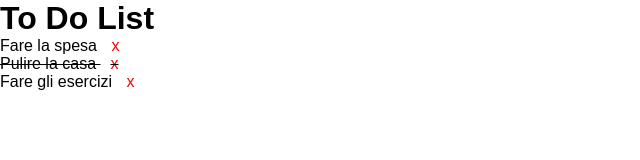
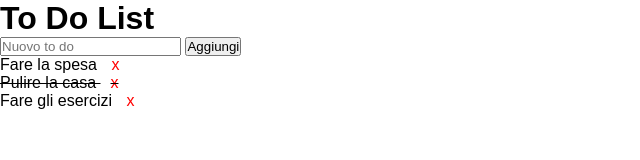
Before and after one commit to lpitto86/vue-todolist, a plain HTML site: page index.html in a window 1280 px wide. Shown: the whole page, without its empty margins (0-640 px from the left). Drawn offline with nearby package versions, Linux system fonts and the light colour scheme.

Commit message:
Milestone3

```diff
--- a/index.html
+++ b/index.html
@@ -10,11 +10,15 @@
 <body>
       <div id="app">
             <h1>To Do List</h1>
+            <div>
+                <input v-model="newTodo" type="text" placeholder="Nuovo to do">
+                <button @click="addTodo">Aggiungi</button>
+            </div>
             <ul>
-                  <li v-for="todo in todos" :key="todo.text" :class="{ 'completed': todo.done }">
-                        {{ todo.text }}
-                        <span class="remove-btn" @click="removeTodo(todo)">x</span>
-                  </li>
+                <li v-for="todo in todos" :key="todo.text" :class="{ 'completed': todo.done }">
+                    {{ todo.text }}
+                    <span class="remove-btn" @click="removeTodo(todo)">x</span>
+                </li>
             </ul>
       </div>
 
--- a/js/scripts.js
+++ b/js/scripts.js
@@ -6,9 +6,16 @@ new Vue({
                   { text: 'Pulire la casa', done: true },
                   { text: 'Fare gli esercizi', done: false },
                   // Aggiungi altri "to do" secondo necessità
-            ]
+            ],
+            newTodo: ''
       },
       methods: {
+            addTodo: function() {
+                  if (this.newTodo.trim() !== '') {
+                  this.todos.push({ text: this.newTodo, done: false });
+                  this.newTodo = '';
+                  }
+            },
             removeTodo: function(todo) {
                   const index = this.todos.indexOf(todo);
                   if (index !== -1) {
```
